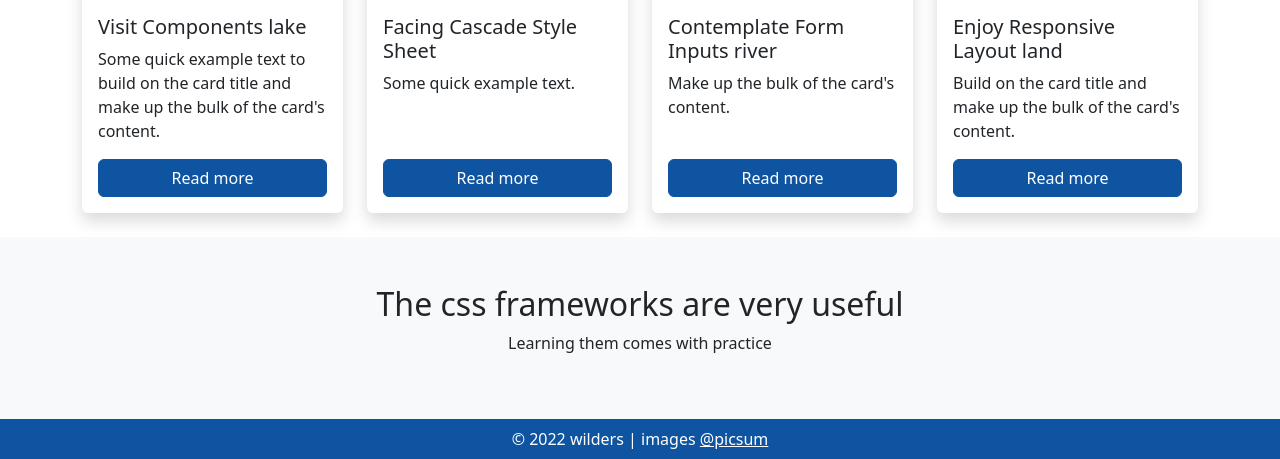
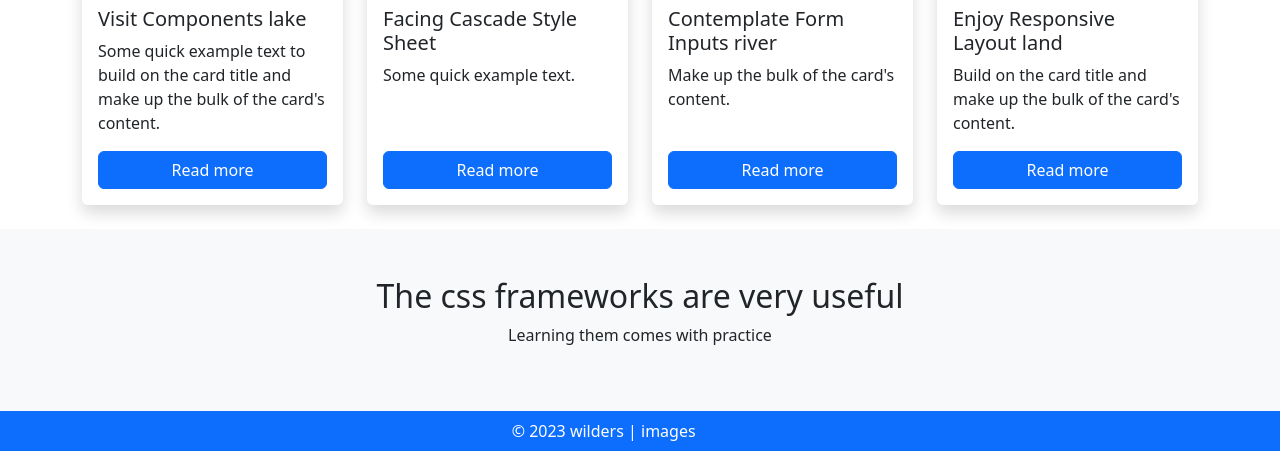
Before and after one commit to WildCodeSchool/quest-challenge-discovering-bootstrap, a PHP site: page /docs/index.html in a window 1280 px wide. Shown: the part 351-810 px from the top of the page. Run offline with PHP 8.4, Linux system fonts and the light colour scheme.

Commit message:
challenge updated Bootstrap 5.3

```diff
--- a/_footer.php
+++ b/_footer.php
@@ -7,7 +7,7 @@
             </p>
         </div>
     </section>
-    <div class="bg-primary text-white p-2 text-center">
-        &copy; 2022 wilders | images <a href='https://picsum.photos/' target="_blank">@picsum</a>
+    <div class="text-bg-primary p-2 text-center">
+        &copy; <?=date('Y')?> wilders | images <a href='https://picsum.photos/' target="_blank">@picsum</a>
     </div>
 </footer>
--- a/_header.php
+++ b/_header.php
@@ -1,13 +1,13 @@
-<nav class="navbar navbar-dark navbar-expand-lg bg-primary fixed-top shadow">
+<nav class="navbar navbar-dark navbar-expand-lg text-bg-primary fixed-top shadow">
     <div class="container-fluid">
-      <a class="navbar-brand" href="#">Discovering Bootstrap 5.2</a>
+      <a class="navbar-brand" href="#">Discovering Bootstrap</a>
       <button class="navbar-toggler" type="button" data-bs-toggle="offcanvas" data-bs-target="#offcanvasNavbar"
         aria-controls="offcanvasNavbar">
         <span class="navbar-toggler-icon"></span>
       </button>
       <div class="offcanvas offcanvas-start" tabindex="-1" id="offcanvasNavbar" aria-labelledby="offcanvasNavbarLabel">
         <div class="offcanvas-header">
-          <h5 class="offcanvas-title" id="offcanvasNavbarLabel">Discovering Bootstrap 5.2</h5>
+          <h5 class="offcanvas-title" id="offcanvasNavbarLabel">Discovering Bootstrap</h5>
           <button type="button" class="btn-close text-reset" data-bs-dismiss="offcanvas" aria-label="Close"></button>
         </div>
         <div class="offcanvas-body bg-primary">
--- a/docs/index.html
+++ b/docs/index.html
@@ -6,15 +6,14 @@
     <meta http-equiv="X-UA-Compatible" content="IE=edge">
     <meta name="viewport" content="width=device-width, initial-scale=1.0">
     <title>Discovering Bootstrap</title>
-    <link href='https://cdn.jsdelivr.net/npm/bootstrap@5.2.2/dist/css/bootstrap.min.css' rel="stylesheet"
-        integrity="sha384-Zenh87qX5JnK2Jl0vWa8Ck2rdkQ2Bzep5IDxbcnCeuOxjzrPF/et3URy9Bv1WTRi" crossorigin="anonymous">
-    <link rel="stylesheet" href="/quest-challenge-discovering-bootstrap/assets/css/style.css">
+    <link href='https://cdn.jsdelivr.net/npm/bootstrap@5.3.0-alpha3/dist/css/bootstrap.min.css' rel="stylesheet"
+        integrity="sha384-KK94CHFLLe+nY2dmCWGMq91rCGa5gtU4mk92HdvYe+M/SXH301p5ILy+dN9+nJOZ" crossorigin="anonymous">
 </head>
 
-<body class="d-flex flex-column h-100">
-    <nav class="navbar navbar-dark navbar-expand-lg bg-primary fixed-top shadow">
+<body class="d-flex flex-column h-100 pt-5">
+    <nav class="navbar navbar-dark navbar-expand-lg text-bg-primary fixed-top shadow">
         <div class="container-fluid">
-            <a class="navbar-brand" href="/quest-challenge-discovering-bootstrap#">Discovering Bootstrap 5.2</a>
+            <a class="navbar-brand" href="/quest-challenge-discovering-bootstrap#">Discovering Bootstrap</a>
             <button class="navbar-toggler" type="button" data-bs-toggle="offcanvas" data-bs-target="#offcanvasNavbar"
                 aria-controls="offcanvasNavbar">
                 <span class="navbar-toggler-icon"></span>
@@ -22,7 +21,7 @@
             <div class="offcanvas offcanvas-start" tabindex="-1" id="offcanvasNavbar"
                 aria-labelledby="offcanvasNavbarLabel">
                 <div class="offcanvas-header">
-                    <h5 class="offcanvas-title" id="offcanvasNavbarLabel">Discovering Bootstrap 5.2</h5>
+                    <h5 class="offcanvas-title" id="offcanvasNavbarLabel">Discovering Bootstrap</h5>
                     <button type="button" class="btn-close text-reset" data-bs-dismiss="offcanvas"
                         aria-label="Close"></button>
                 </div>
@@ -63,11 +62,11 @@
                     <div class="card h-100 shadow border-0">
                         <img src="https://picsum.photos/id/1011/600/400" class="card-img-top" alt="">
                         <div class="card-body d-flex flex-column">
-                            <h5 class="card-title">Visit Components lake</h5>
+                            <h2 class="card-title fs-5">Visit Components lake</h2>
                             <p class="card-text d-none d-lg-block">
                                 Some quick example text to build on the card title and make up the bulk of the card's
                                 content. </p>
-                            <a href='https://getbootstrap.com/docs/5.2/components/accordion/'
+                            <a href='https://getbootstrap.com/docs/5.3/components/accordion/'
                                 class="btn btn-primary mt-auto stretched-link" target="_blank">
                                 Read more
                             </a>
@@ -78,10 +77,10 @@
                     <div class="card h-100 shadow border-0">
                         <img src="https://picsum.photos/id/1035/600/400" class="card-img-top" alt="">
                         <div class="card-body d-flex flex-column">
-                            <h5 class="card-title">Facing Cascade Style Sheet</h5>
+                            <h2 class="card-title fs-5">Facing Cascade Style Sheet</h2>
                             <p class="card-text d-none d-lg-block">
                                 Some quick example text. </p>
-                            <a href='https://getbootstrap.com/docs/5.2/customize/css-variables/'
+                            <a href='https://getbootstrap.com/docs/5.3/customize/css-variables/'
                                 class="btn btn-primary mt-auto stretched-link" target="_blank">
                                 Read more
                             </a>
@@ -92,10 +91,10 @@
                     <div class="card h-100 shadow border-0">
                         <img src="https://picsum.photos/id/1015/600/400" class="card-img-top" alt="">
                         <div class="card-body d-flex flex-column">
-                            <h5 class="card-title">Contemplate Form Inputs river</h5>
+                            <h2 class="card-title fs-5">Contemplate Form Inputs river</h2>
                             <p class="card-text d-none d-lg-block">
                                 Make up the bulk of the card's content. </p>
-                            <a href='https://getbootstrap.com/docs/5.2/forms/overview/'
+                            <a href='https://getbootstrap.com/docs/5.3/forms/overview/'
                                 class="btn btn-primary mt-auto stretched-link" target="_blank">
                                 Read more
                             </a>
@@ -106,10 +105,10 @@
                     <div class="card h-100 shadow border-0">
                         <img src="https://picsum.photos/id/103/600/400" class="card-img-top" alt="">
                         <div class="card-body d-flex flex-column">
-                            <h5 class="card-title">Enjoy Responsive Layout land</h5>
+                            <h2 class="card-title fs-5">Enjoy Responsive Layout land</h2>
                             <p class="card-text d-none d-lg-block">
                                 Build on the card title and make up the bulk of the card's content. </p>
-                            <a href='https://getbootstrap.com/docs/5.2/layout/breakpoints/'
+                            <a href='https://getbootstrap.com/docs/5.3/layout/breakpoints/'
                                 class="btn btn-primary mt-auto stretched-link" target="_blank">
                                 Read more
                             </a>
@@ -128,12 +127,12 @@
                 </p>
             </div>
         </section>
-        <div class="bg-primary text-white p-2 text-center">
-            &copy; 2022 wilders | images <a href='https://picsum.photos/' target="_blank">@picsum</a>
+        <div class="text-bg-primary p-2 text-center">
+            &copy; 2023 wilders | images <a href='https://picsum.photos/' target="_blank">@picsum</a>
         </div>
     </footer>
-    <script src='https://cdn.jsdelivr.net/npm/bootstrap@5.2.2/dist/js/bootstrap.bundle.min.js'
-        integrity="sha384-OERcA2EqjJCMA+/3y+gxIOqMEjwtxJY7qPCqsdltbNJuaOe923+mo//f6V8Qbsw3"
+    <script src='https://cdn.jsdelivr.net/npm/bootstrap@5.3.0-alpha3/dist/js/bootstrap.bundle.min.js'
+        integrity="sha384-ENjdO4Dr2bkBIFxQpeoTz1HIcje39Wm4jDKdf19U8gI4ddQ3GYNS7NTKfAdVQSZe"
         crossorigin="anonymous"></script>
 </body>
 
```
Also changed, not shown: index.php (+8 -9 lines), 1 other file.
